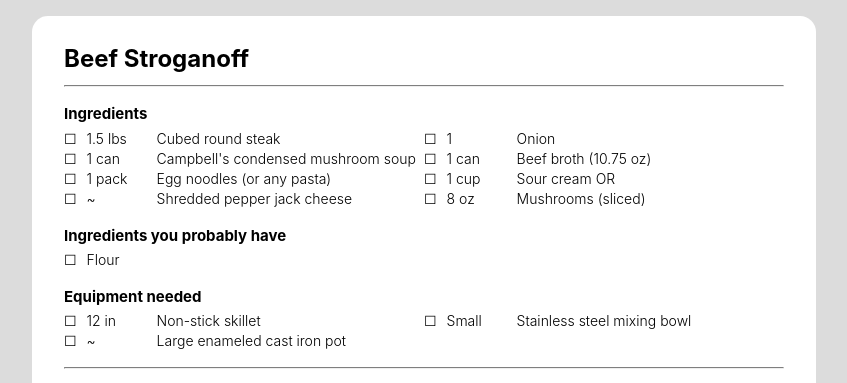
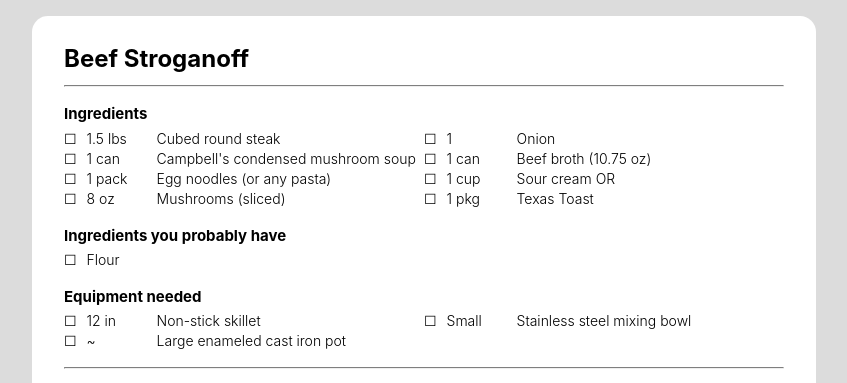
Before and after one commit to gaelanlloyd/jekyll-recipes, a Jekyll site: the page built from _recipes/beef-stroganoff.md, in a window 1280 px wide. Shown: the top 383 px of the page, without its empty margins (216-1063 px from the left). Built offline with Jekyll 4.4.1, drawn with Linux system fonts in a browser that asks for light colours.

Commit message:
Update beef stroganoff

```diff
--- a/_recipes/beef-stroganoff.md
+++ b/_recipes/beef-stroganoff.md
@@ -7,8 +7,8 @@ ingredients:
   - { qty: "1 can", item: "Beef broth (10.75 oz)" }
   - { qty: "1 pack", item: "Egg noodles (or any pasta)" }
   - { qty: "1 cup", item: "Sour cream OR" }
-  - { qty: "~", item: "Shredded pepper jack cheese" }
   - { qty: "8 oz", item: "Mushrooms (sliced)" }
+  - { qty: "1 pkg", item: "Texas Toast" }
 ingredientsYouHave:
   - Flour
 equipment:
```
